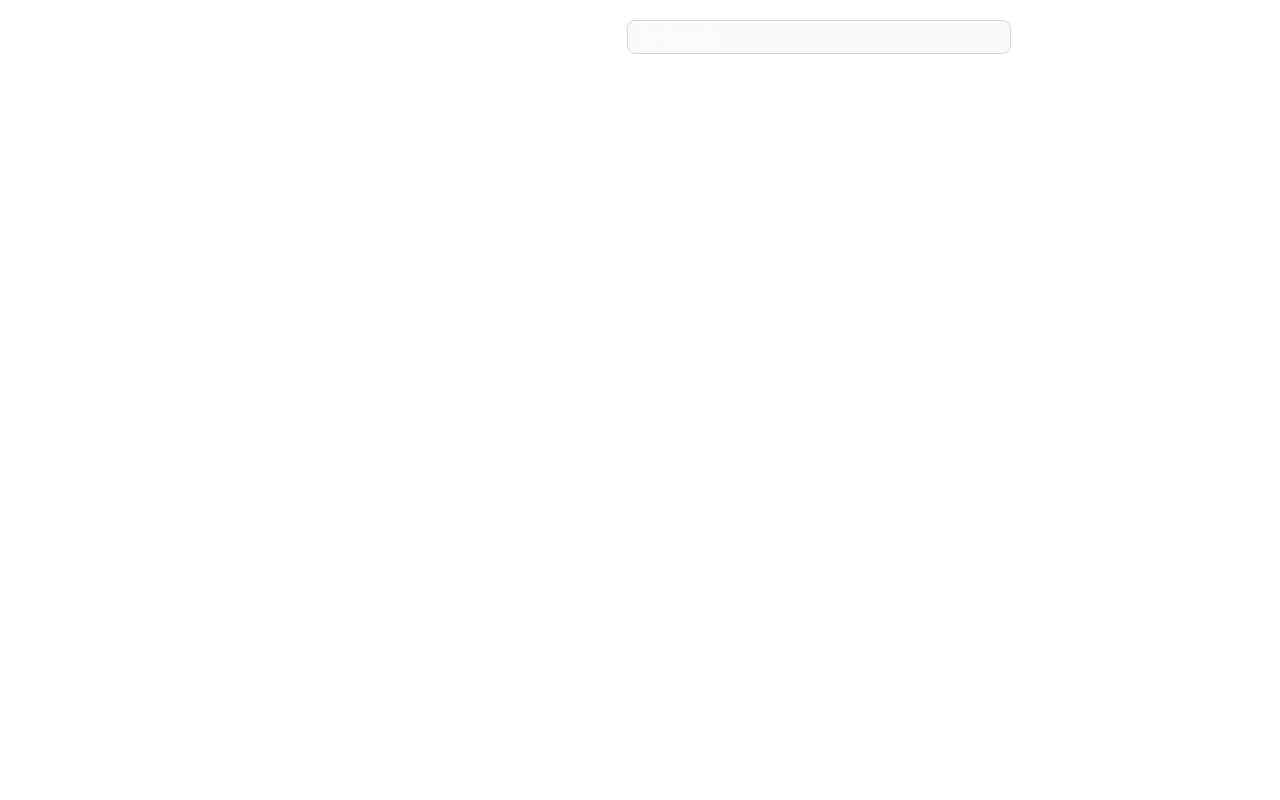
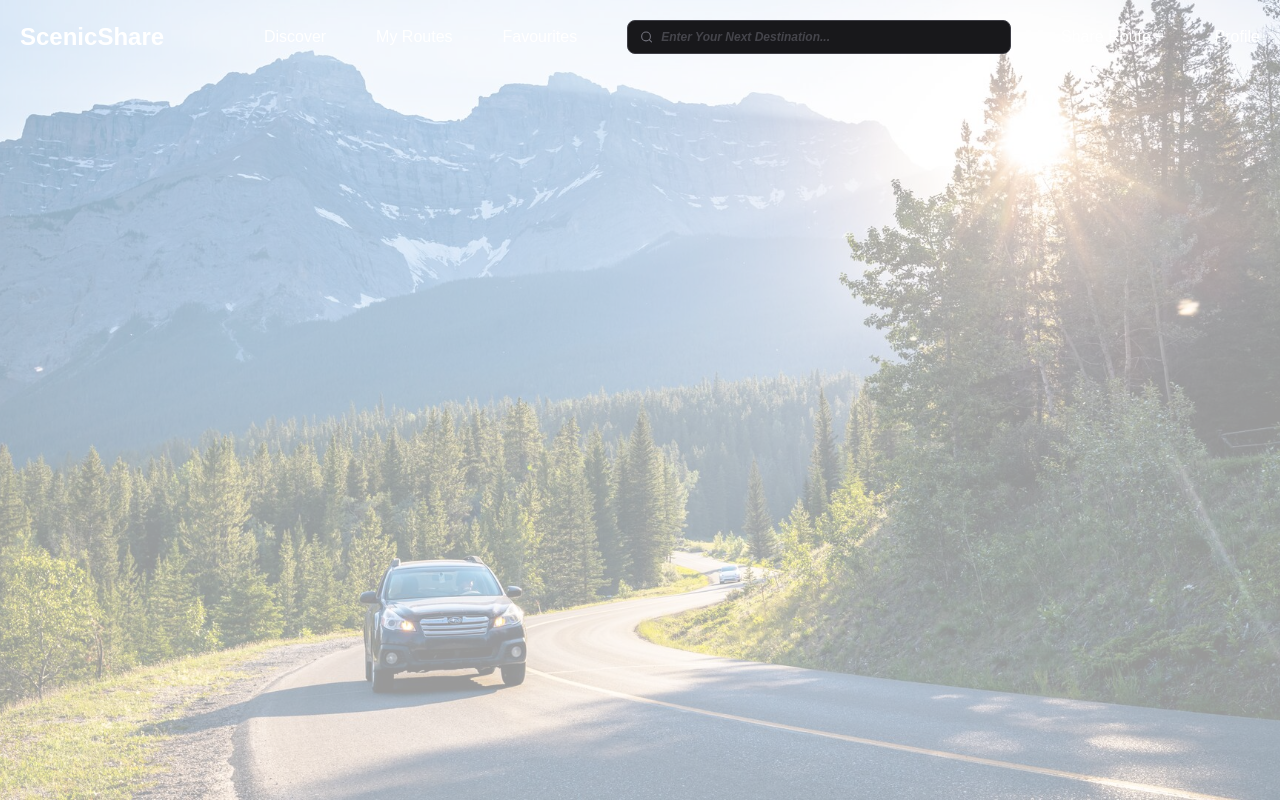
Before and after one commit to JohnL0919/ScenicShare, a Next.js app in the folder scenicshare-frontend/: page / in a window 1280 px wide. Built offline with nearby package versions, Linux system fonts and the light colour scheme.

Commit message:
restyling searchbar + stockphoto

```diff
--- a/scenicshare-frontend/src/app/page.tsx
+++ b/scenicshare-frontend/src/app/page.tsx
@@ -1,9 +1,20 @@
 import NavBar from "@/components/NavBar";
+import Image from "next/image";
+import backgroundImage from "../../public/scenic1.jpg";
 
 export default function Home() {
   return (
-    <div className="">
-      <main className="">
+    <div className="relative min-h-screen">
+      <div className="absolute inset-0 z-0">
+        <Image
+          src={backgroundImage}
+          alt="Scenic background"
+          fill
+          style={{ objectFit: "cover", opacity: 0.4 }}
+          priority
+        />
+      </div>
+      <main className="relative z-10">
         <NavBar />
       </main>
     </div>
--- a/scenicshare-frontend/src/components/SearchBar.tsx
+++ b/scenicshare-frontend/src/components/SearchBar.tsx
@@ -1,17 +1,12 @@
-/**
- * v0 by Vercel.
- * @see https://v0.app/t/hVl5q7YIHfe
- * Documentation: https://v0.app/docs#integrating-generated-code-into-your-nextjs-app
- */
 import { SVGProps } from "react";
 
 export default function Component() {
   return (
-    <div className="flex items-center w-full max-w-sm space-x-2 rounded-lg border border-gray-300 bg-gray-50 dark:bg-gray-900 px-3 py-1">
+    <div className="text-xs italic flex items-center w-full max-w-sm space-x-2 rounded-lg border bg-zinc-900 border-zinc-700 text-zinc-500 px-3 py-1">
       <SearchIcon className="h-3.5 w-3.5" />
       <input
         type="search"
-        placeholder="Search"
+        placeholder="Enter Your Next Destination..."
         className="w-full border-0 h-6 font-semibold bg-transparent focus:outline-none"
       />
     </div>
```
Also changed, not shown: scenicshare-frontend/public/scenic1.jpg (added).
